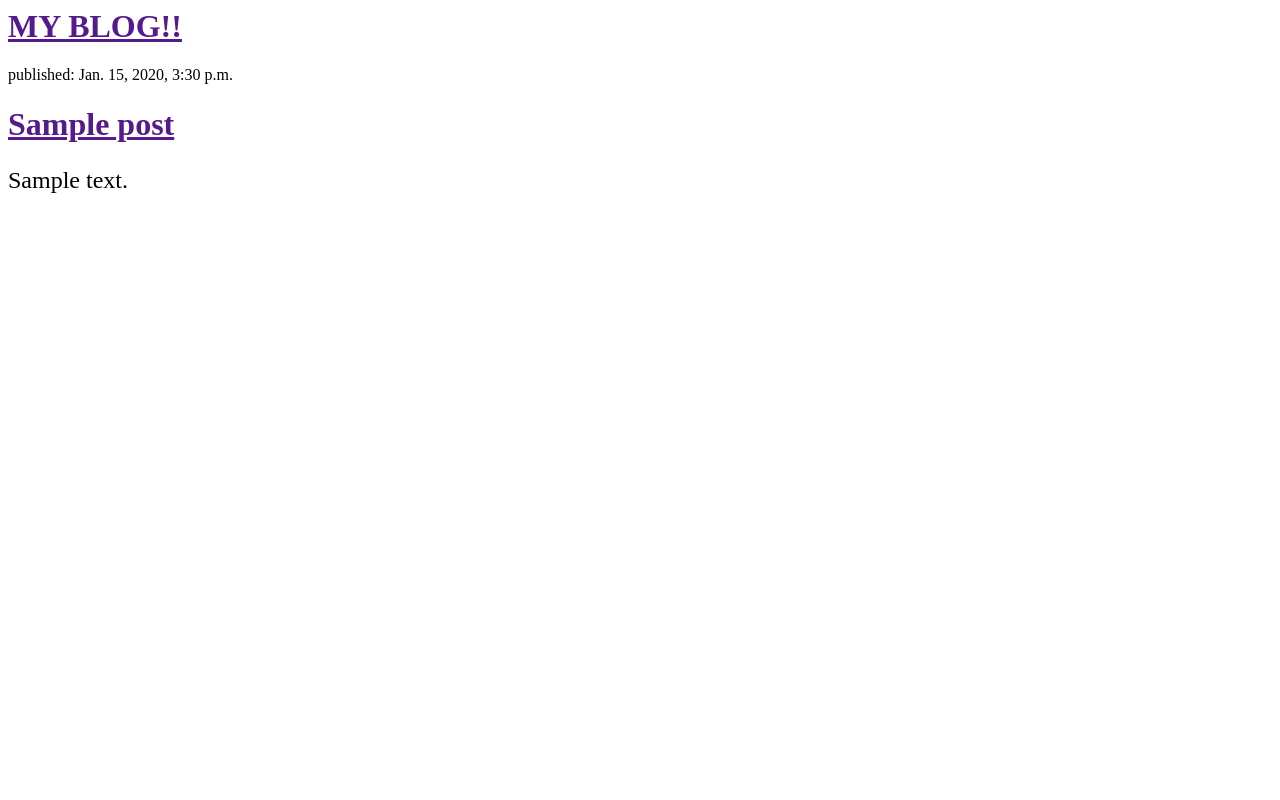
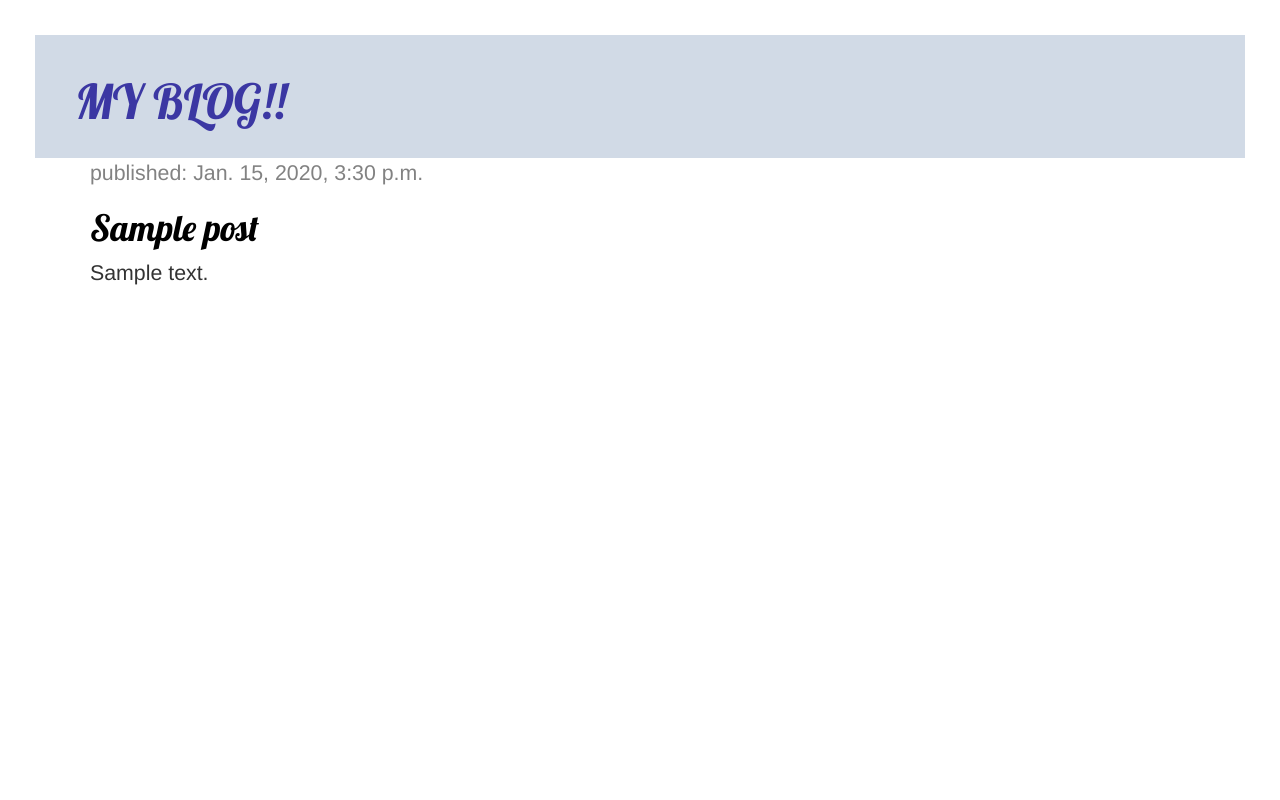
Before and after one commit to pherwanikar/my-first-blog, a Django app: template blog/templates/blog/post_list.html in a window 1280 px wide. Run offline with Django 3.2, Linux system fonts and the light colour scheme; the template is opened without the code that fills it: values that come from a table or form of the project are taken from there, others are empty; tables that the repository leaves empty hold one stand-in row (values such as "Sample post"); some libraries are stand-ins or nearby versions.

Commit message:
css added

```diff
--- /dev/null
+++ b/blog/static/css/blog.css
@@ -0,0 +1,56 @@
+h1 a{
+  color: #65008A;
+  font-family: Lobster;
+}
+
+body{
+  padding: 35px;
+}
+
+.header {
+    background-color: #D1DAE6;
+    margin-top: 0;
+    padding: 20px 20px 20px 40px;
+}
+
+.header h1, .header h1 a, .header h1 a:visited, .header h1 a:active {
+    color: #3B37A3;
+    font-size: 36pt;
+    text-decoration: none;
+}
+
+.content {
+    margin-left: 40px;
+}
+
+h1, h2, h3, h4 {
+    font-family: 'Lobster', cursive;
+}
+
+.date {
+    color: #828282;
+}
+
+.save {
+    float: right;
+}
+
+.post-form textarea, .post-form input {
+    width: 100%;
+}
+
+.top-menu, .top-menu:hover, .top-menu:visited {
+    color: #ffffff;
+    float: right;
+    font-size: 26pt;
+    margin-right: 20px;
+}
+
+.post {
+    margin-bottom: 70px;
+    font-size: 16pt;
+}
+
+.post h1 a, .post h1 a:visited {
+    color: #000000;
+}
--- a/blog/templates/blog/post_list.html
+++ b/blog/templates/blog/post_list.html
@@ -1,17 +1,30 @@
+{% load staticfiles %}
 <html>
     <head>
+      <link rel="stylesheet" href="//maxcdn.bootstrapcdn.com/bootstrap/3.2.0/css/bootstrap.min.css">
+<link rel="stylesheet" href="//maxcdn.bootstrapcdn.com/bootstrap/3.2.0/css/bootstrap-theme.min.css">
+<link href="//fonts.googleapis.com/css?family=Lobster&subset=latin,latin-ext" rel="stylesheet" type="text/css">
+<link rel="stylesheet" href="{% static 'css/blog.css' %}">
         <title>Karishma's Blog</title>
     </head>
     <body>
-        <div>
+        <div class="header">
             <h1><a href="">MY BLOG!!</a></h1>
         </div>
-        {% for post in posts %}
-    <div>
-        <p>published: {{ post.published_date }}</p>
-        <h1><a href="">{{ post.title }}</a></h1>
-        <p style="font-size:150%;">{{ post.text|linebreaksbr }}</p>
+        <div class="content container">
+    <div class="row">
+        <div class="col-md-8">
+            {% for post in posts %}
+                <div class="post">
+                    <div class="date">
+                        <p>published: {{ post.published_date }}</p>
+                    </div>
+                    <h1><a href="">{{ post.title }}</a></h1>
+                    <p>{{ post.text|linebreaksbr }}</p>
+                </div>
+            {% endfor %}
+        </div>
     </div>
-      {% endfor %}
+</div>
     </body>
 </html>
```
